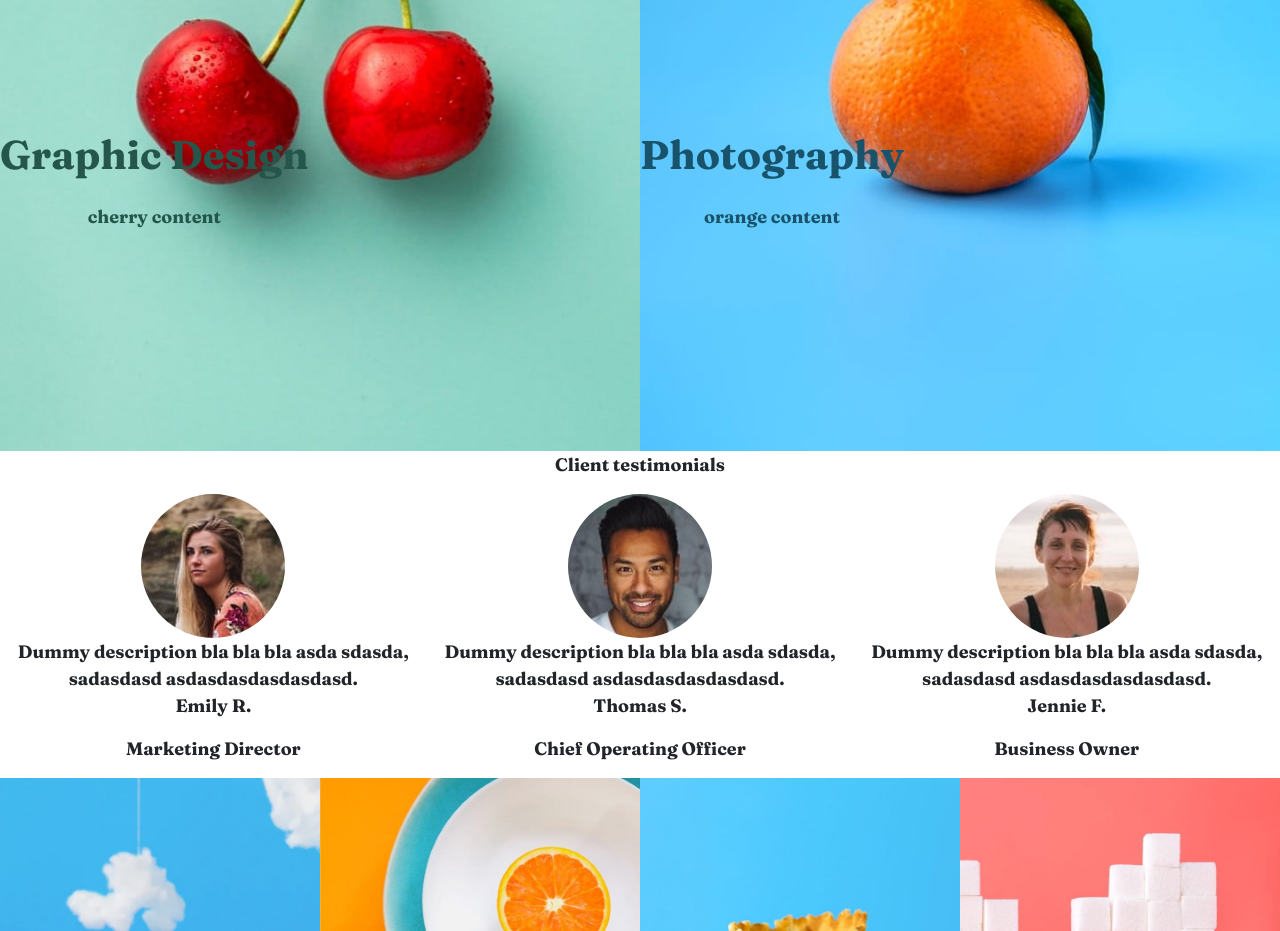
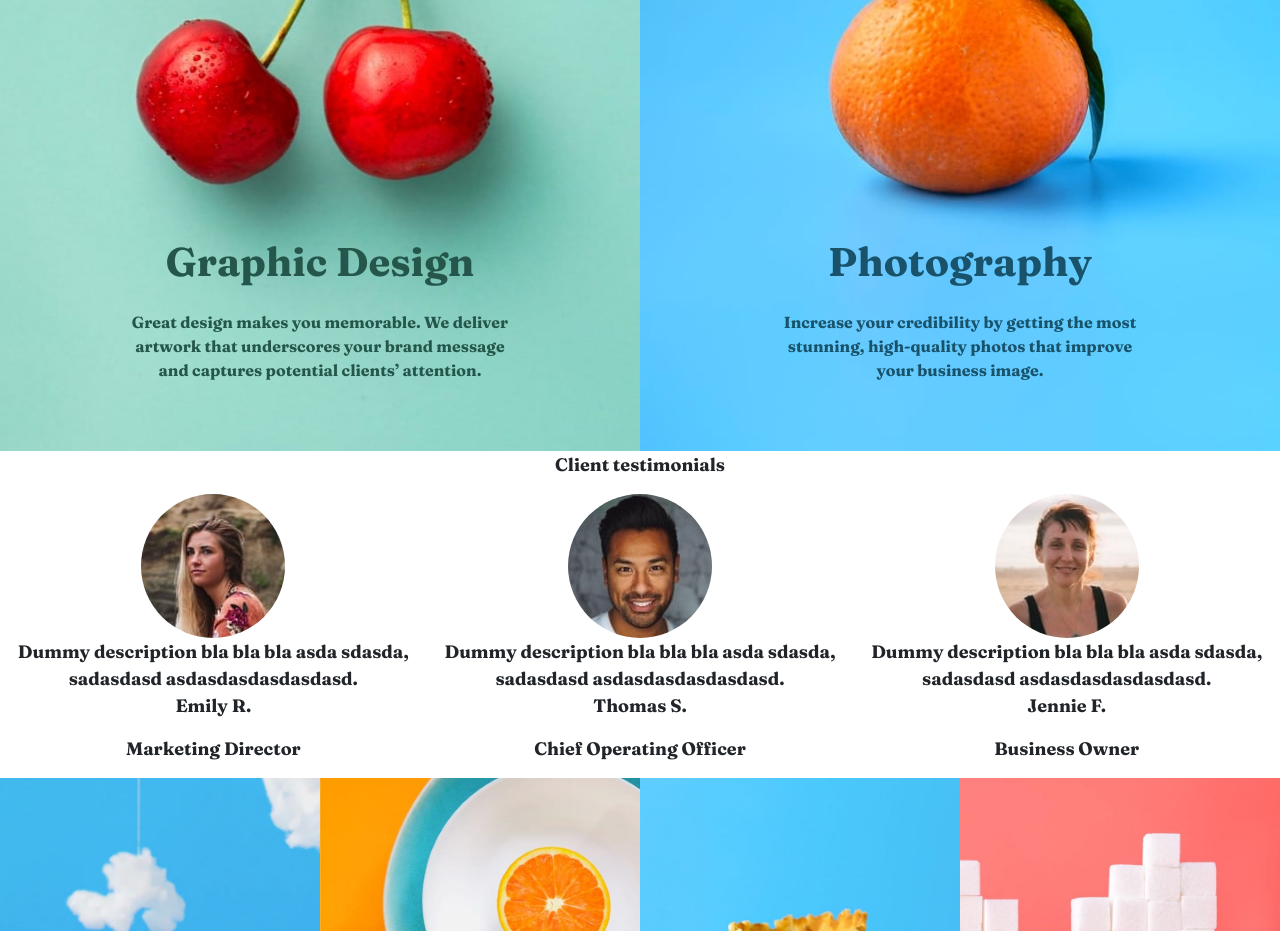
Before and after one commit to Wklej/sunnyside, a React (Create React App) app: page / in a window 1280 px wide. Shown: the part 1860-2791 px from the top of the page. Built offline with nearby package versions, Linux system fonts and the light colour scheme.

Commit message:
styled imageWithText

```diff
--- a/src/App.css
+++ b/src/App.css
@@ -61,3 +61,11 @@
 .a1:hover {
   color: black;
 }
+
+.imageText {
+  margin: 0 auto;
+  position: absolute;
+  top: 60%; right: 0; left: 0;
+  width: 60%;
+  font-size: 1rem;
+}
--- a/src/App.js
+++ b/src/App.js
@@ -47,8 +47,12 @@ const App = () => {
 							 videographers, and copywriters, we’ll build and extend your brand in digital places."} />
 			</div>
 			<div className="row g-0">
-				<ImageWithText img={cherries} title={"Graphic Design"} content={"cherry content"} />
-				<ImageWithText img={oranges} title={"Photography"} content={"orange content"} />
+				<ImageWithText img={cherries} title={"Graphic Design"}
+								content={"Great design makes you memorable. We deliver artwork that underscores\
+								 your brand message and captures potential clients’ attention."} />
+				<ImageWithText img={oranges} title={"Photography"}
+								content={"Increase your credibility by getting the most stunning,\
+								 high-quality photos that improve your business image."} />
 			</div>
 			<div className="row g-0">
 				<p className='text-center'>Client testimonials</p>
```
